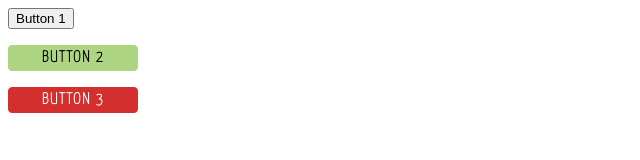
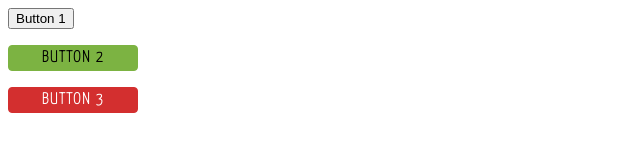
Before and after one commit to g0sia/sandbox, a plain HTML site: page index.html in a window 1280 px wide. Shown: the whole page, without its empty margins (0-640 px from the left). Drawn offline with Linux system fonts and the light colour scheme.

Commit message:
add hover effect

```diff
--- a/styles.css
+++ b/styles.css
@@ -13,9 +13,13 @@ body {
   text-transform: uppercase;
 }
 
+.button:hover {
+  background-color: #90A4AE;
+}
+
 .green {
-  background-color: #AED581;
-  border: 1px solid #AED581;
+  background-color: #7CB342;
+  border: 1px solid #7CB342;
 }
 
 .red {
```
